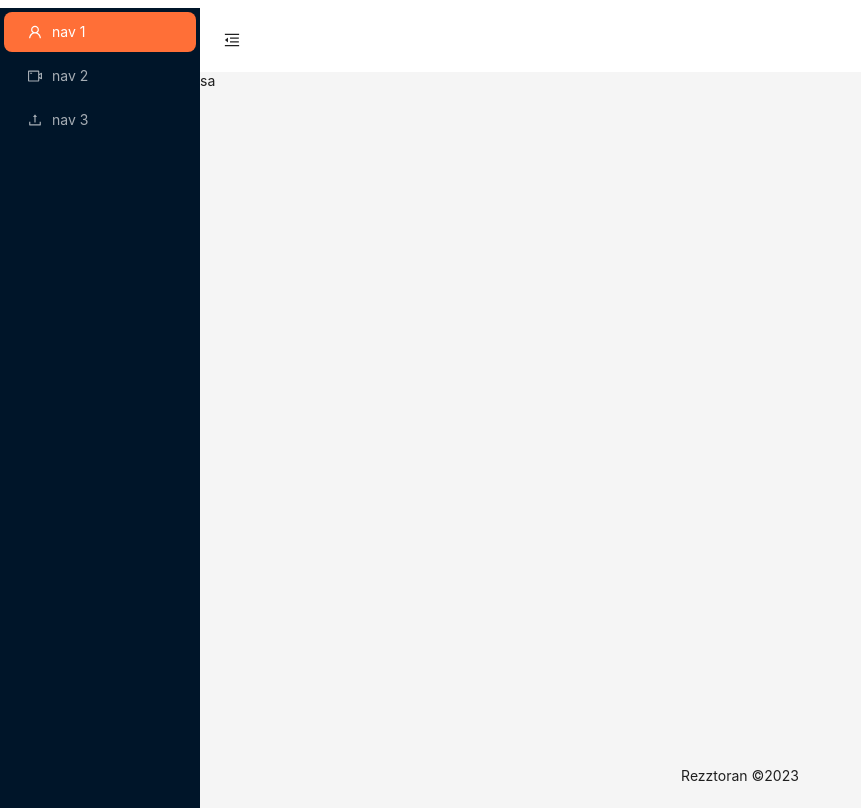
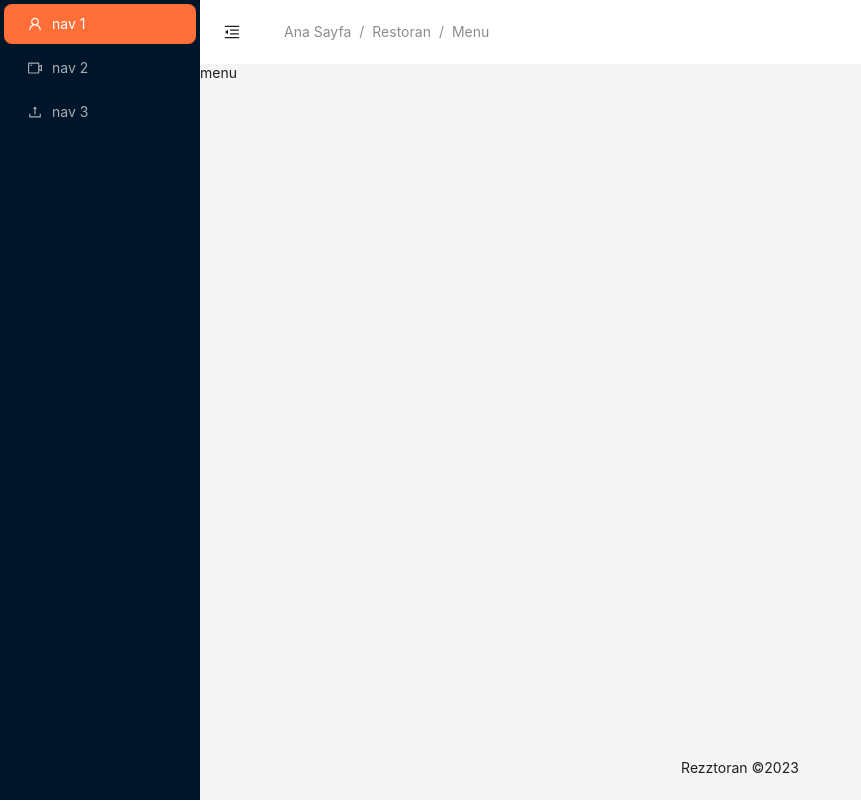
Before and after one commit to alperenkapusuz/rezztoran-admin-panel, a React (Vite) app: page /restoran/menu in a window 1280 px wide. Shown: the whole page, without its empty margins (0-861 px from the left). Built offline with nearby package versions, Linux system fonts and the light colour scheme.

Commit message:
Layout css adjusted and CustomBreadcrumb completed

```diff
--- a/src/App.tsx
+++ b/src/App.tsx
@@ -1,7 +1,16 @@
+import { BrowserRouter, Route, Routes } from "react-router-dom";
 import { Template } from "@components/index";
 
 const App = () => {
-  return <Template>sa</Template>;
+  return (
+    <BrowserRouter>
+      <Routes>
+        <Route path="/" element={<Template>ev</Template>} />
+        <Route path="/restoran" element={<Template>restoran</Template>} />
+        <Route path="/restoran/menu" element={<Template>menu</Template>} />
+      </Routes>
+    </BrowserRouter>
+  );
 };
 
 export default App;
--- /dev/null
+++ b/src/components/atoms/CBreadcrumb.tsx
@@ -0,0 +1,39 @@
+import { useLocation } from "react-router-dom";
+import { Breadcrumb } from "antd";
+
+const BreadCrumb = () => {
+  const location = useLocation();
+  const breadCrumbView = () => {
+    const { pathname } = location;
+    const pathnames = pathname.split("/").filter((item) => item);
+    const capitalize = (s: string) => s.charAt(0).toUpperCase() + s.slice(1);
+    const breadcrumbItems = [
+      {
+        href: "/",
+        title: "Ana Sayfa",
+      },
+    ];
+    pathnames.forEach((name, index) => {
+      const routeTo = `/${pathnames.slice(0, index + 1).join("/")}`;
+      const isLast = index === pathnames.length - 1;
+      const item = {
+        href: routeTo,
+        title: capitalize(name),
+      };
+      if (isLast) {
+        item.title = capitalize(name);
+      }
+      breadcrumbItems.push(item);
+    });
+
+    return (
+      <div>
+        <Breadcrumb items={breadcrumbItems} />
+      </div>
+    );
+  };
+
+  return <>{breadCrumbView()}</>;
+};
+
+export default BreadCrumb;
--- a/src/components/index.tsx
+++ b/src/components/index.tsx
@@ -1,3 +1,6 @@
+/* ATOMS */
+import CBreadcrumb from "./atoms/CBreadcrumb";
+
 /* ORGANISMS */
 import CHeader from "./organisms/CHeader";
 import CSider from "./organisms/CSider";
@@ -5,4 +8,4 @@ import CSider from "./organisms/CSider";
 /* TEMPLATE */
 import Template from "./template/Template";
 
-export { CHeader, CSider, Template };
+export { CHeader, CSider, CBreadcrumb, Template };
--- a/src/components/organisms/CHeader.tsx
+++ b/src/components/organisms/CHeader.tsx
@@ -1,5 +1,7 @@
 import { MenuFoldOutlined, MenuUnfoldOutlined } from "@ant-design/icons";
 import { Layout, Button } from "antd";
+import CBreadcrumb from "../atoms/CBreadcrumb";
+import styled from "styled-components";
 const { Header } = Layout;
 
 type Props = {
@@ -10,7 +12,7 @@ type Props = {
 
 const CHeader = ({ collapsed, colorBgContainer, setCollapsed }: Props) => {
   return (
-    <Header style={{ padding: 0, background: colorBgContainer }}>
+    <HeaderWrapper style={{ padding: 0, background: colorBgContainer }}>
       <Button
         type="text"
         icon={collapsed ? <MenuUnfoldOutlined /> : <MenuFoldOutlined />}
@@ -21,8 +23,16 @@ const CHeader = ({ collapsed, colorBgContainer, setCollapsed }: Props) => {
           height: 64,
         }}
       />
-    </Header>
+      <CBreadcrumb />
+    </HeaderWrapper>
   );
 };
 
 export default CHeader;
+
+const HeaderWrapper = styled(Header)`
+  display: flex;
+  flex-direction: row;
+  align-items: center;
+  gap: 20px;
+`;
--- a/src/components/template/Template.tsx
+++ b/src/components/template/Template.tsx
@@ -34,11 +34,15 @@ const Template = ({ children }: Props) => {
 export default Template;
 
 const LayoutWrapper = styled(Layout)`
-  height: 100%;
-  position: absolute;
+  height: 100vh;
+  position: fixed;
+  background: #ffffff;
   left: 0;
+  top: 0;
+  bottom: 0;
+  right: 0;
   width: 100%;
-  overflow: hidden;
+  overflow: auto;
 `;
 
 const FooterWrapper = styled(Footer)`
```
